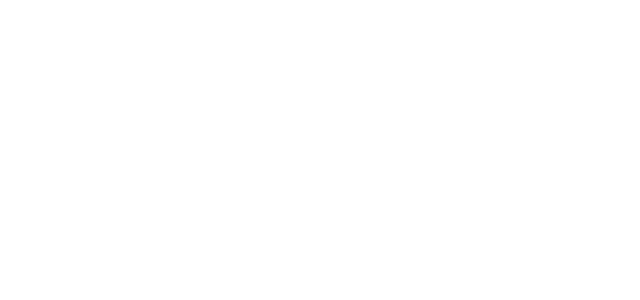
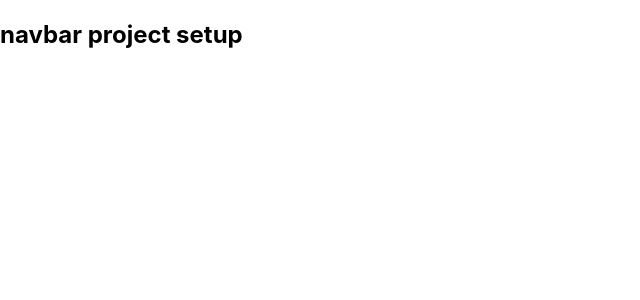
Before and after one commit to domchu/practical, a React (Create React App) app: page / in a window 1280 px wide. Shown: the top 300 px of the page, without its empty margins (0-640 px from the left). Built offline with nearby package versions, Linux system fonts and the light colour scheme.

Commit message:
chore:import navbar to the app comp

```diff
--- a/src/App.js
+++ b/src/App.js
@@ -1,8 +1,11 @@
 import React from "react";
-import "./App.css";
-
+import Navbar from "./Navbar";
 function App() {
-  return <div className="App"></div>;
+  return (
+    <>
+      <h2>navbar project setup</h2>
+    </>
+  );
 }
 
 export default App;
```
